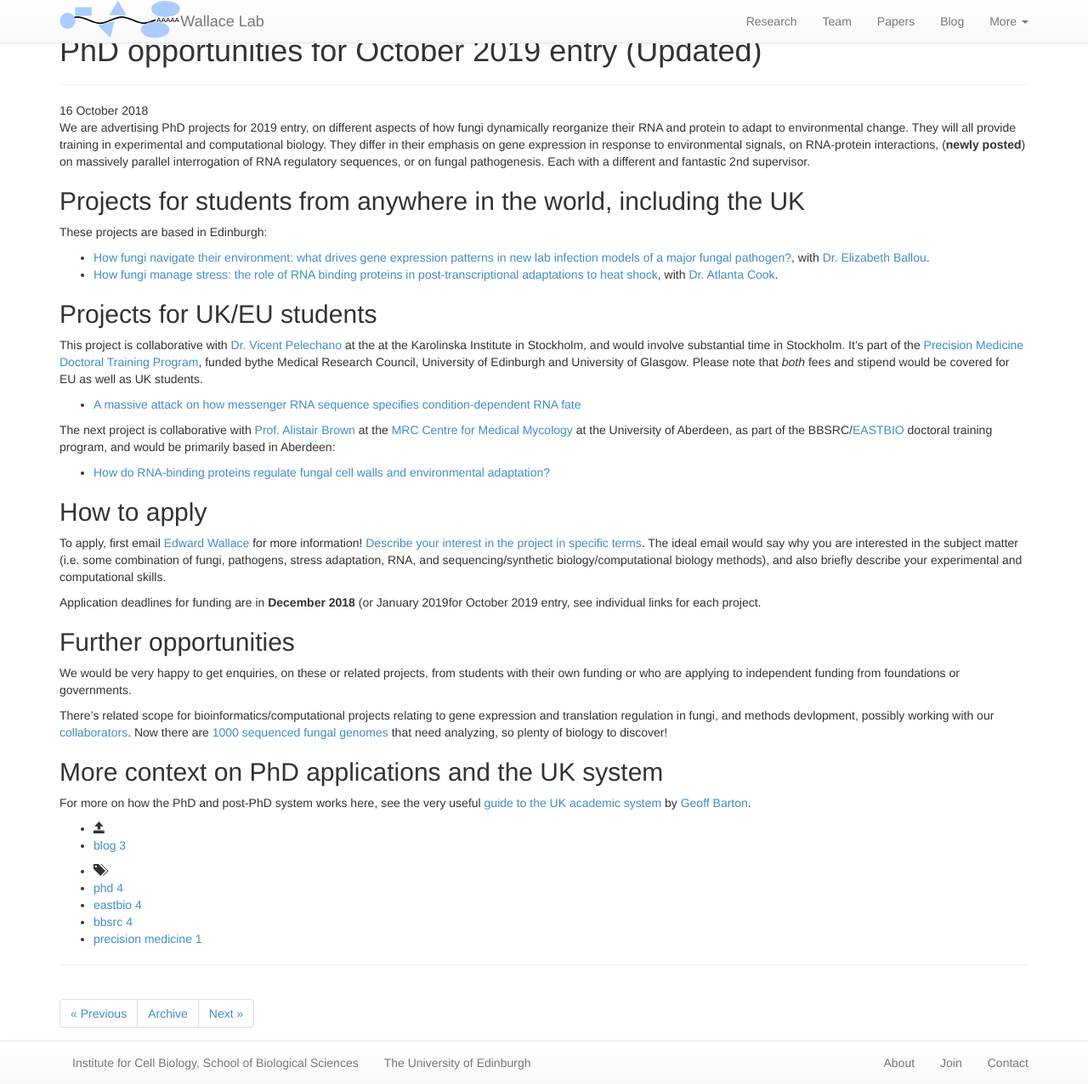
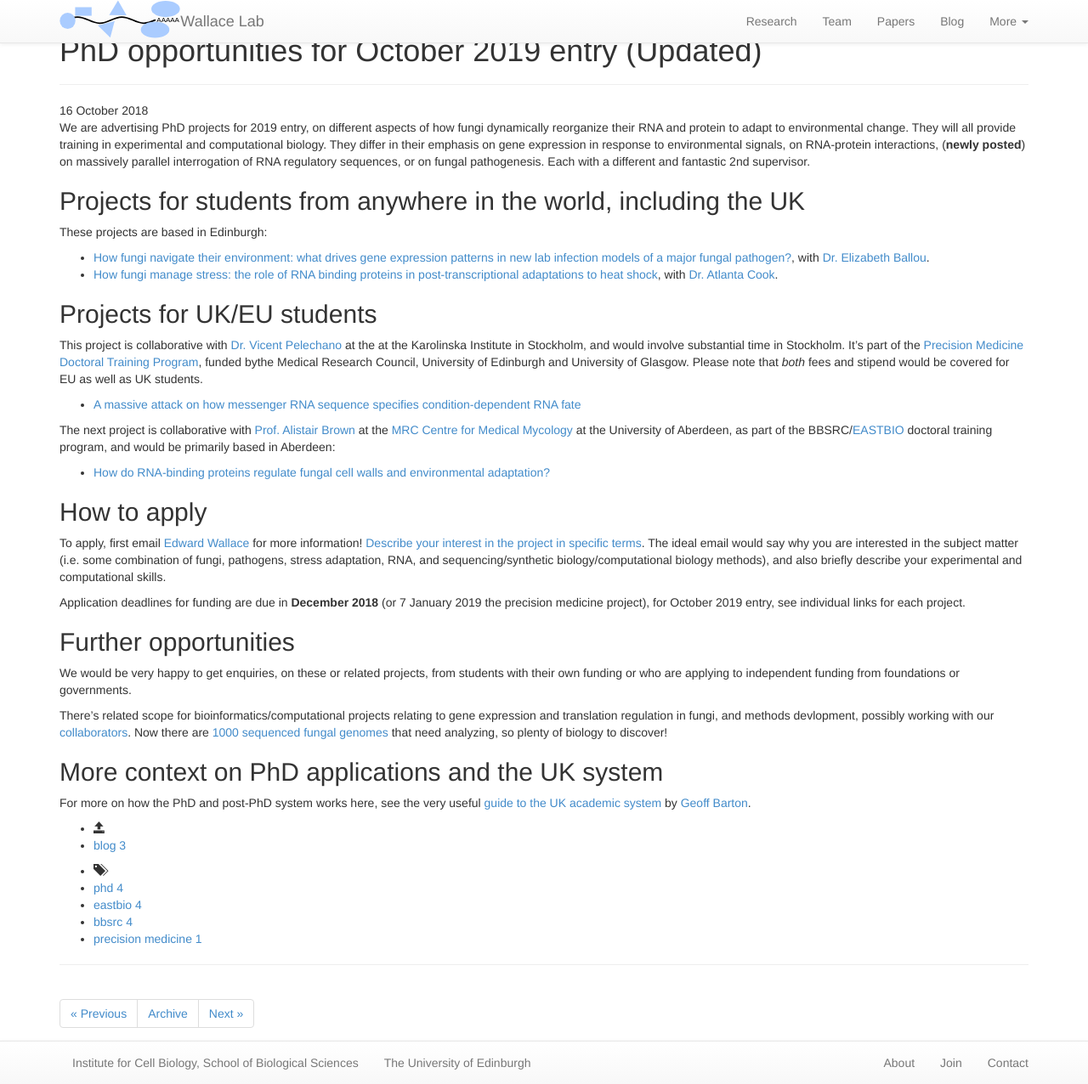
Before and after one commit to swinterbourne/ewallace.github.io, a Jekyll site: the page built from blog/_posts/2018-10-16-phd-projects-2019.md, in a window 1280 px wide and 1276 px high. Shown: the whole window at 85% size. Built offline with Jekyll 4.4.1, drawn with Linux system fonts in a browser that asks for light colours; nearby versions of some CDN libraries.

Commit message:
punctuation

```diff
--- a/blog/_posts/2018-10-16-phd-projects-2019.md
+++ b/blog/_posts/2018-10-16-phd-projects-2019.md
@@ -34,7 +34,7 @@ The next project is collaborative with [Prof. Alistair Brown](https://www.abdn.a
 
 To apply, first email [Edward Wallace](team/edward-wallace) for more information! [Describe your interest in the project in specific terms](https://www.ed.ac.uk/informatics/postgraduate/apply/contacting-supervisors). The ideal email would say why you are interested in the subject matter (i.e. some combination of fungi, pathogens, stress adaptation, RNA, and sequencing/synthetic biology/computational biology methods), and also briefly describe your experimental and computational skills.
 
-Application deadlines for funding are in **December 2018** (or January 2019for October 2019 entry, see individual links for each project.
+Application deadlines for funding are due in **December 2018** (or 7 January 2019 the precision medicine project), for October 2019 entry, see individual links for each project.
 
 ## Further opportunities
 
```
